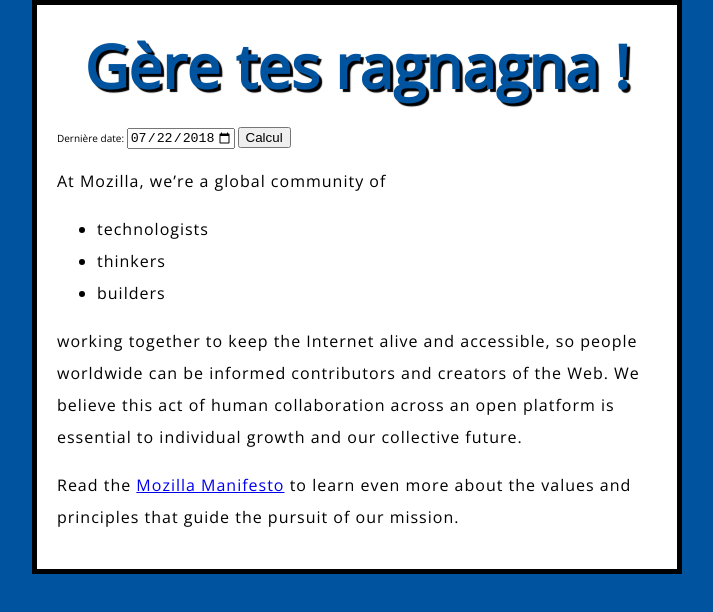
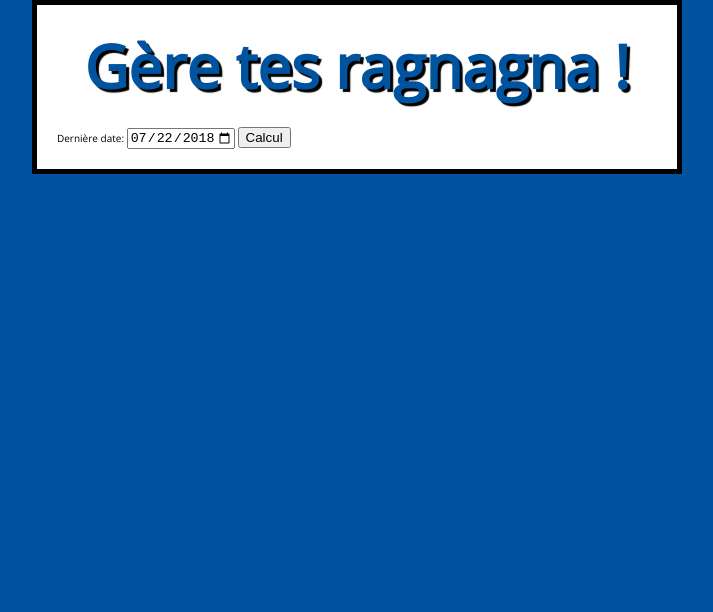
Before and after one commit to ParsevalLeGalois/HelloWorld, a plain HTML site: page index.html in a window 1280 px wide. Shown: the whole page, without its empty margins (283-996 px from the left). Drawn offline with nearby package versions, Linux system fonts and the light colour scheme.

Commit message:
index clean

```diff
--- a/index.html
+++ b/index.html
@@ -8,24 +8,13 @@
   </head>
   <body>
     <h1>Mozilla is cool</h1>
-    <label id="lbl_date_id" for="date">Dernière date:</label>
+    <label for="date" id="lbl_date_id">Dernière date:</label>
     <input type="date" id="start" name="trip-start"
           value="2018-07-22"
           min="2020-01-01" max="2030-12-31">
 
     <input type="button" value="Calcul">
 
-    <p>At Mozilla, we’re a global community of</p>
-
-    <ul> <!-- changed to list in the tutorial -->
-      <li>technologists</li>
-      <li>thinkers</li>
-      <li>builders</li>
-    </ul>
-
-    <p>working together to keep the Internet alive and accessible, so people worldwide can be informed contributors and creators of the Web. We believe this act of human collaboration across an open platform is essential to individual growth and our collective future.</p>
-
-    <p>Read the <a href="https://www.mozilla.org/en-US/about/manifesto/">Mozilla Manifesto</a> to learn even more about the values and principles that guide the pursuit of our mission.</p>
 	<script src="scripts/main.js"></script>
   </body>
 </html>
```
